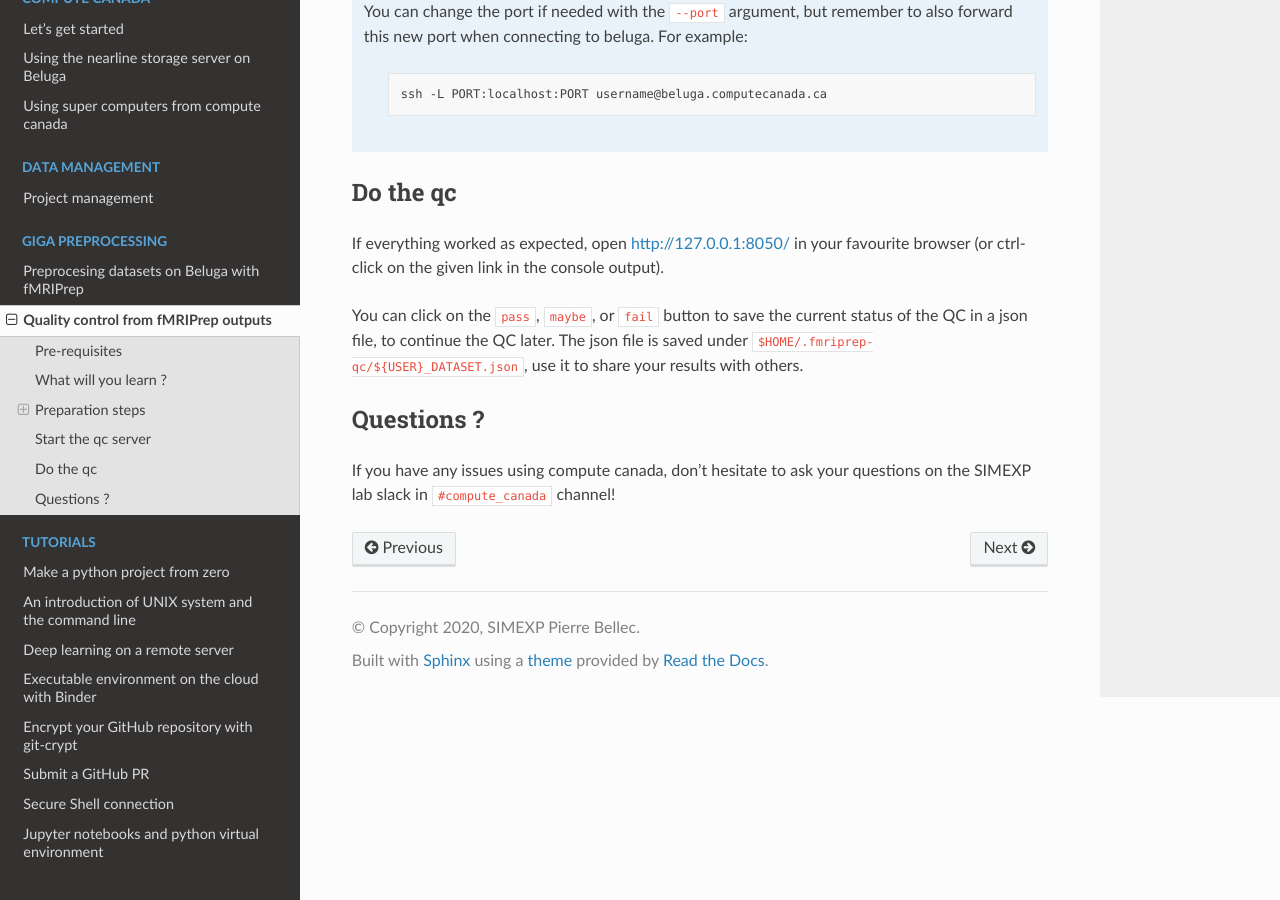
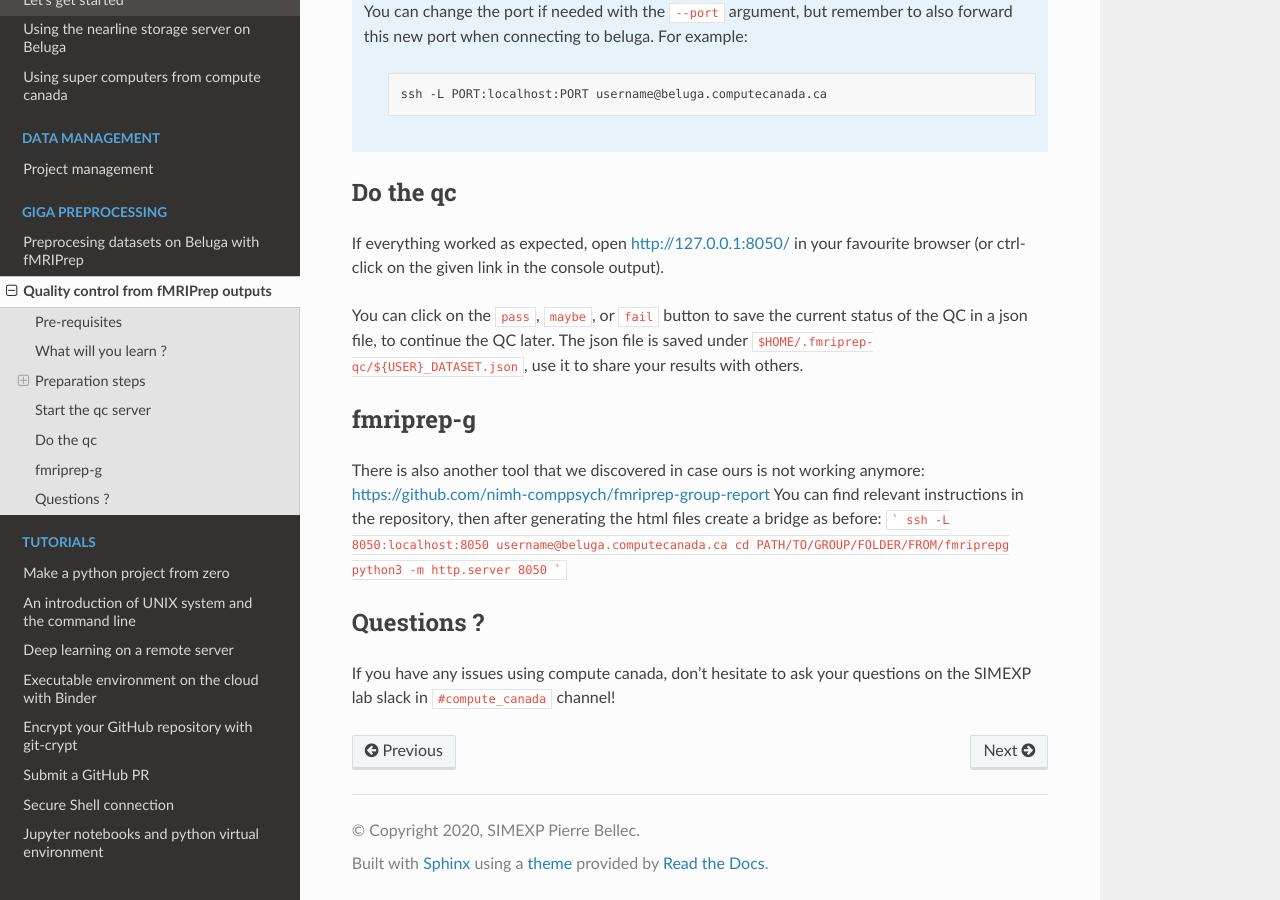
Before and after one commit to SIMEXP/lab-documentation, a Sphinx documentation site: the page built from source/giga_preprocessing/qc.rst, in a window 1280 px wide and 900 px high, scrolled down 1493 px. Built offline with Sphinx 7.4.7 and the Read the Docs theme 2.0.0, drawn with Linux system fonts in a browser that asks for light colours.

Commit message:
Update qc.rst
adding instruction for fmriprepg

````diff
--- a/source/giga_preprocessing/qc.rst
+++ b/source/giga_preprocessing/qc.rst
@@ -72,6 +72,19 @@ If everything worked as expected, open `http://127.0.0.1:8050/ <http://127.0.0.1
 You can click on the ``pass``, ``maybe``, or ``fail`` button to save the current status of the QC in a json file, to continue the QC later.
 The json file is saved under ``$HOME/.fmriprep-qc/${USER}_DATASET.json``, use it to share your results with others.
 
+
+fmriprep-g
+:::::::::
+
+There is also another tool that we discovered in case ours is not working anymore:
+https://github.com/nimh-comppsych/fmriprep-group-report
+You can find relevant instructions in the repository, then after generating the html files create a bridge as before:
+```
+ssh -L 8050:localhost:8050 username@beluga.computecanada.ca
+cd PATH/TO/GROUP/FOLDER/FROM/fmriprepg
+python3 -m http.server 8050
+```
+
 Questions ?
 :::::::::::
 
````
